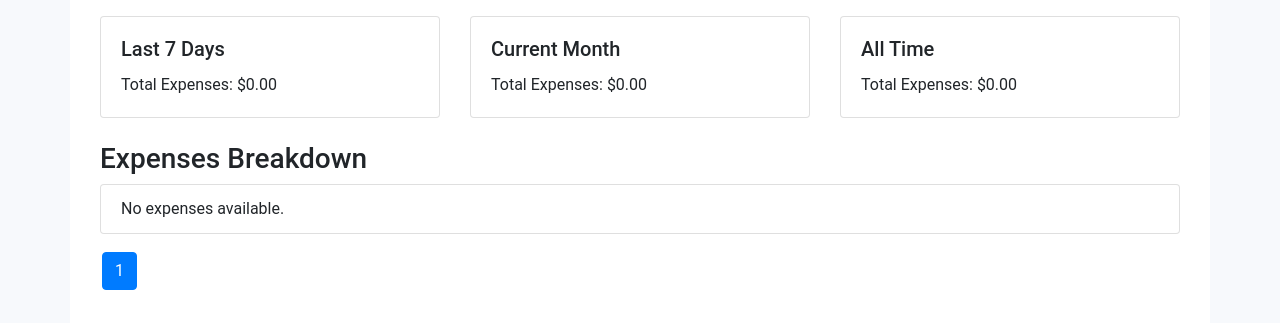
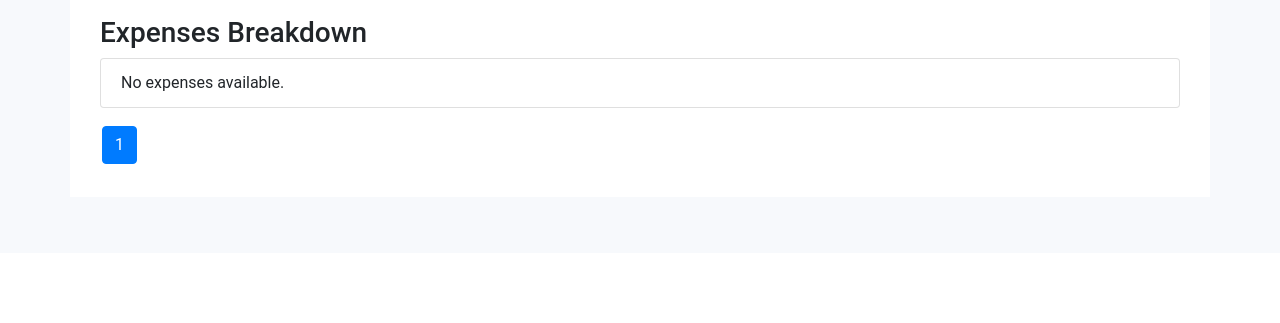
Before and after one commit to PMManyika/etrucker, a Django app: page / in a window 1280 px wide. Shown: the part 547-870 px from the top of the page. After the commit the page ends 711 px from the top, so only its background shows below. Run offline with Django 3.2, Linux system fonts and the light colour scheme; the visitor is signed in with stand-in values (Sample User, id 1); data that the repository does not hold is empty; some libraries are stand-ins or nearby versions.

Commit message:
removed stats divs

```diff
--- a/expenses/templates/expenses/expense_list.html
+++ b/expenses/templates/expenses/expense_list.html
@@ -5,38 +5,6 @@
     <h2>Expenses Overview</h2>
     <div class="container mb-3">
         <canvas id="expenseChart" width="400" height="400"></canvas>
-    </div>
-
-    <div class="row mb-3">
-        <!-- Total Expenses in the Last 7 Days -->
-        <div class="col-md-4 mb-2">
-            <div class="card">
-                <div class="card-body">
-                    <h5 class="card-title">Last 7 Days</h5>
-                    <p class="card-text">Total Expenses: ${{ total_amount_last_7_days|floatformat:2 }}</p>
-                </div>
-            </div>
-        </div>
-
-        <!-- Total Expenses in the Current Month -->
-        <div class="col-md-4 mb-2">
-            <div class="card">
-                <div class="card-body">
-                    <h5 class="card-title">Current Month</h5>
-                    <p class="card-text">Total Expenses: ${{ total_amount_last_month|floatformat:2 }}</p>
-                </div>
-            </div>
-        </div>
-
-        <!-- Total Expenses of All Time -->
-        <div class="col-md-4 mb-2">
-            <div class="card">
-                <div class="card-body">
-                    <h5 class="card-title">All Time</h5>
-                    <p class="card-text">Total Expenses: ${{ total_amount_all_time|floatformat:2 }}</p>
-                </div>
-            </div>
-        </div>
     </div>
 
 
```
